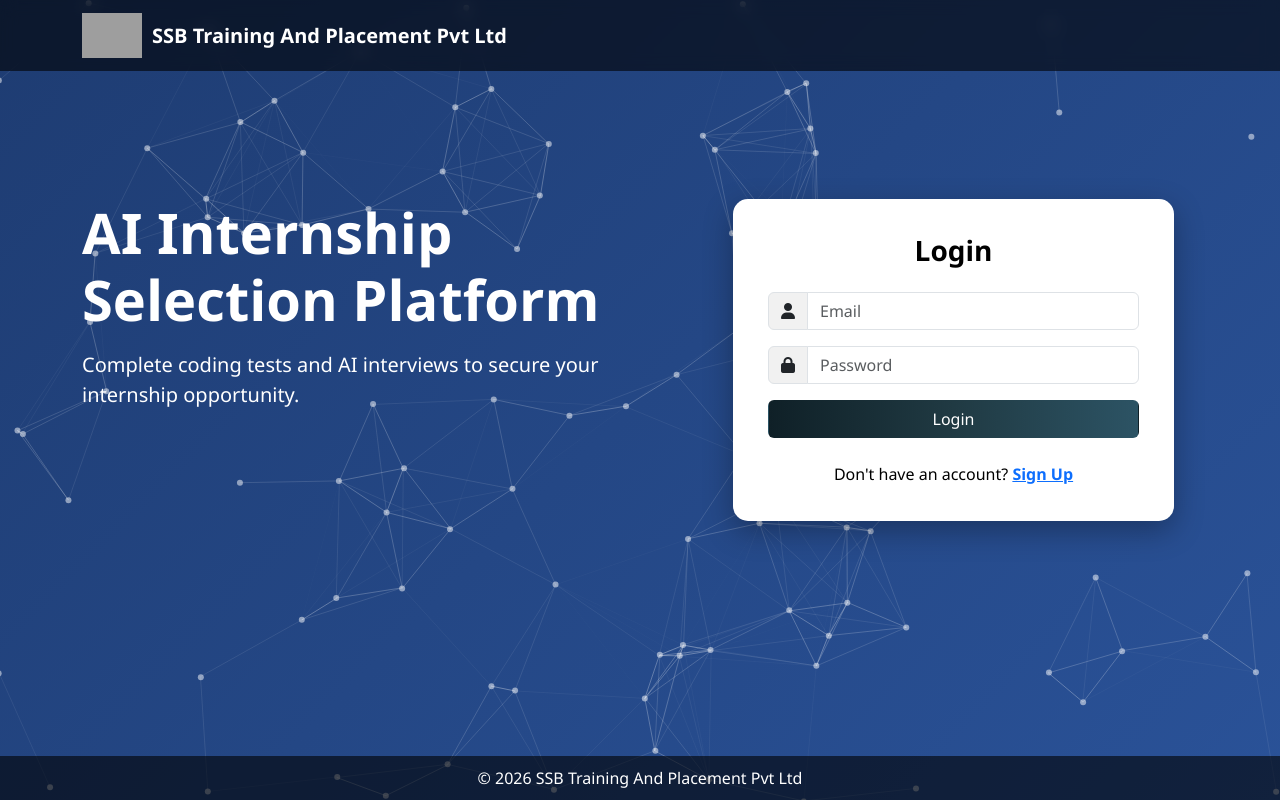
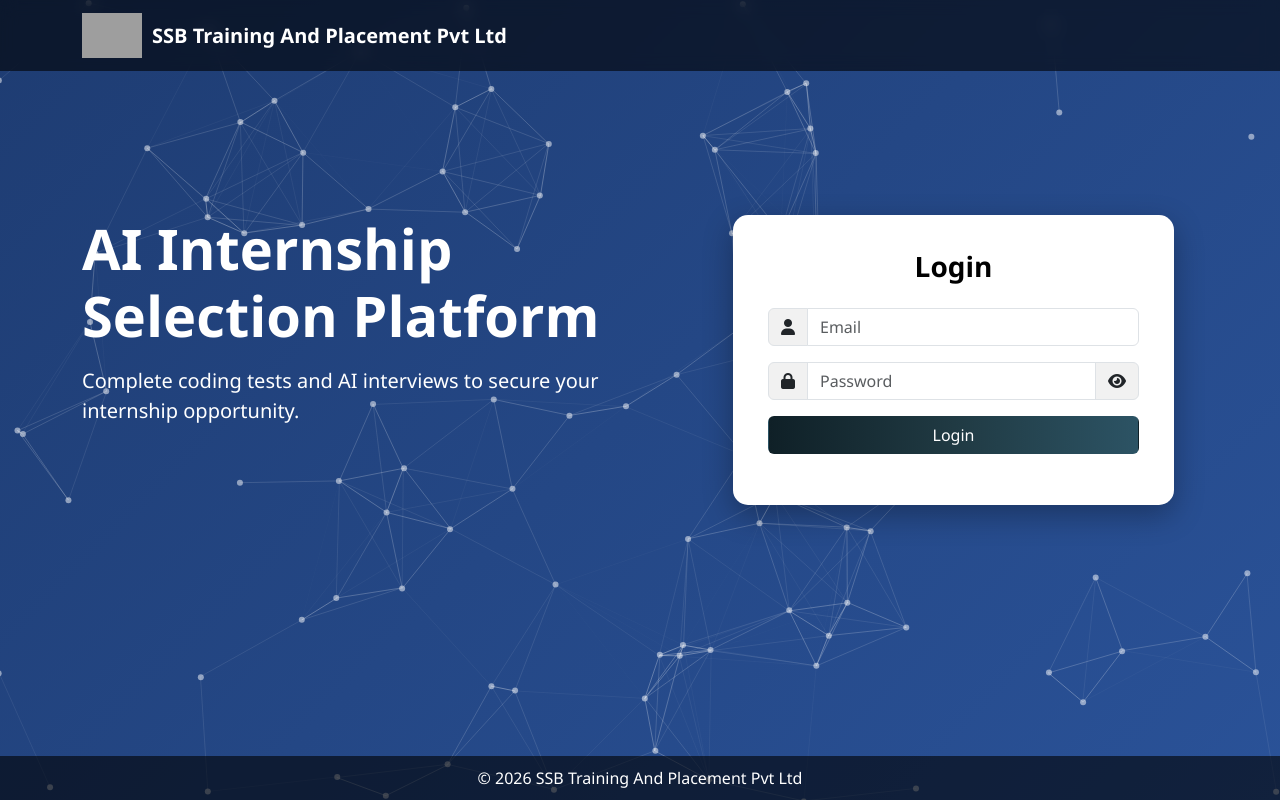
Before and after one commit to srujanach2005-star/ai-interview-platform, a Flask app: page / in a window 1280 px wide. Run offline with Flask 3, Linux system fonts and the light colour scheme; grey boxes are pictures that could not be loaded.

Commit message:
updated login.html

```diff
--- a/templates/login.html
+++ b/templates/login.html
@@ -79,11 +79,10 @@ width:100%;
 </style>
 
 <script>
-
 function login(){
 
-let username=document.getElementById("username").value
-let password=document.getElementById("password").value
+let username = document.getElementById("username").value
+let password = document.getElementById("password").value
 
 fetch("/login",{
 method:"POST",
@@ -104,10 +103,6 @@ console.log(data)
 
 if(data.msg==="Login success"){
 
-alert("Login Successful")
-
-/* SAFE ROLE CHECK */
-
 if(data.role && data.role==="admin"){
 window.location.href="/admin_dashboard"
 }
@@ -116,17 +111,40 @@ window.location.href="/dashboard"
 }
 
 }
+else{
 
-else{
-alert("Invalid Credentials")
+document.getElementById("login-error").innerText =
+"Invalid username or password";
+
 }
 
 })
 
 .catch(error=>{
 console.error("Error:",error)
-alert("Login failed. Check server or credentials.")
+
+document.getElementById("login-error").innerText =
+"Server error. Please try again.";
+
 })
+
+}
+
+function togglePassword(){
+
+let passwordField = document.getElementById("password")
+let eyeIcon = document.getElementById("eyeIcon")
+
+if(passwordField.type === "password"){
+passwordField.type = "text"
+eyeIcon.classList.remove("fa-eye")
+eyeIcon.classList.add("fa-eye-slash")
+}
+else{
+passwordField.type = "password"
+eyeIcon.classList.remove("fa-eye-slash")
+eyeIcon.classList.add("fa-eye")
+}
 
 }
 
@@ -177,20 +195,23 @@ Complete coding tests and AI interviews to secure your internship opportunity.
 </div>
 
 <div class="input-group mb-3">
+
 <span class="input-group-text">
 <i class="fa fa-lock"></i>
 </span>
+
 <input id="password" type="password" class="form-control" placeholder="Password">
+
+<span class="input-group-text" onclick="togglePassword()" style="cursor:pointer;">
+<i id="eyeIcon" class="fa fa-eye"></i>
+</span>
+
 </div>
+<p id="login-error" style="color:red;text-align:center;"></p>
 
 <button onclick="login()" class="btn btn-login w-100 mb-3">
 Login
 </button>
-
-<div class="text-center mt-2">
-Don't have an account?
-<a href="/register_page"><b>Sign Up</b></a>
-</div>
 
 </div>
 
```
